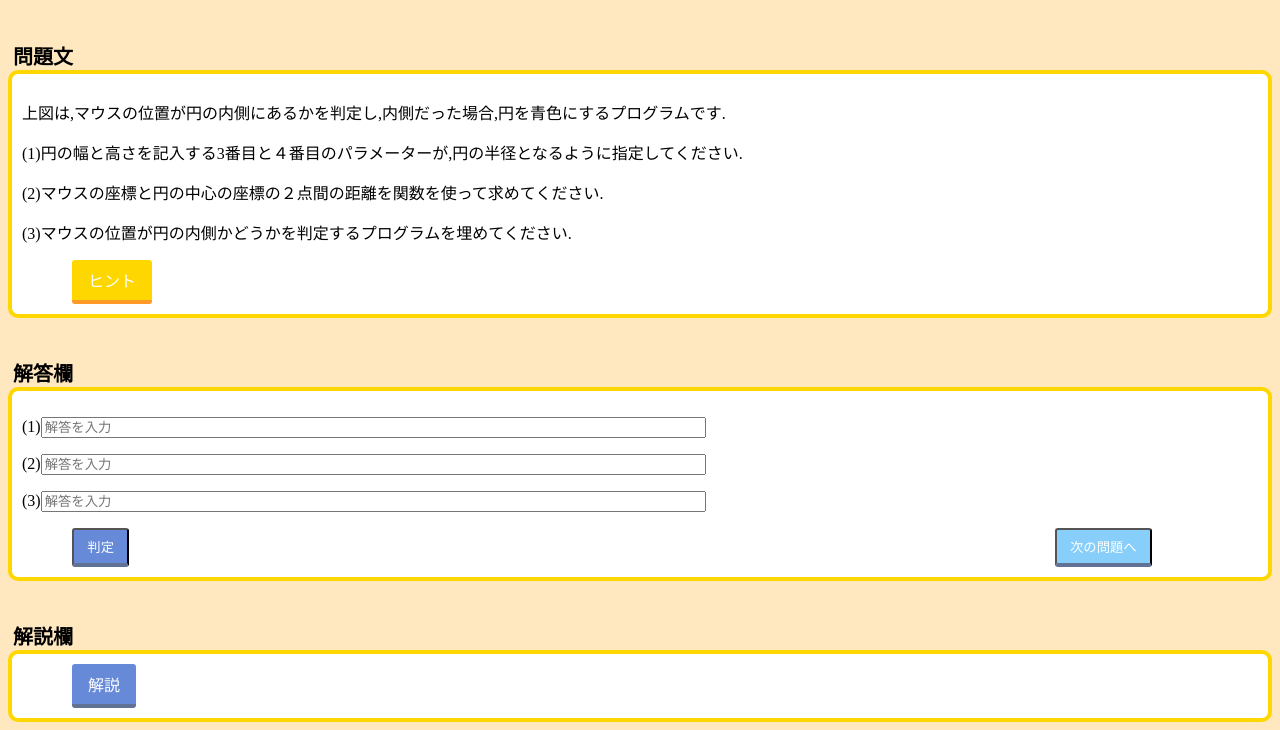
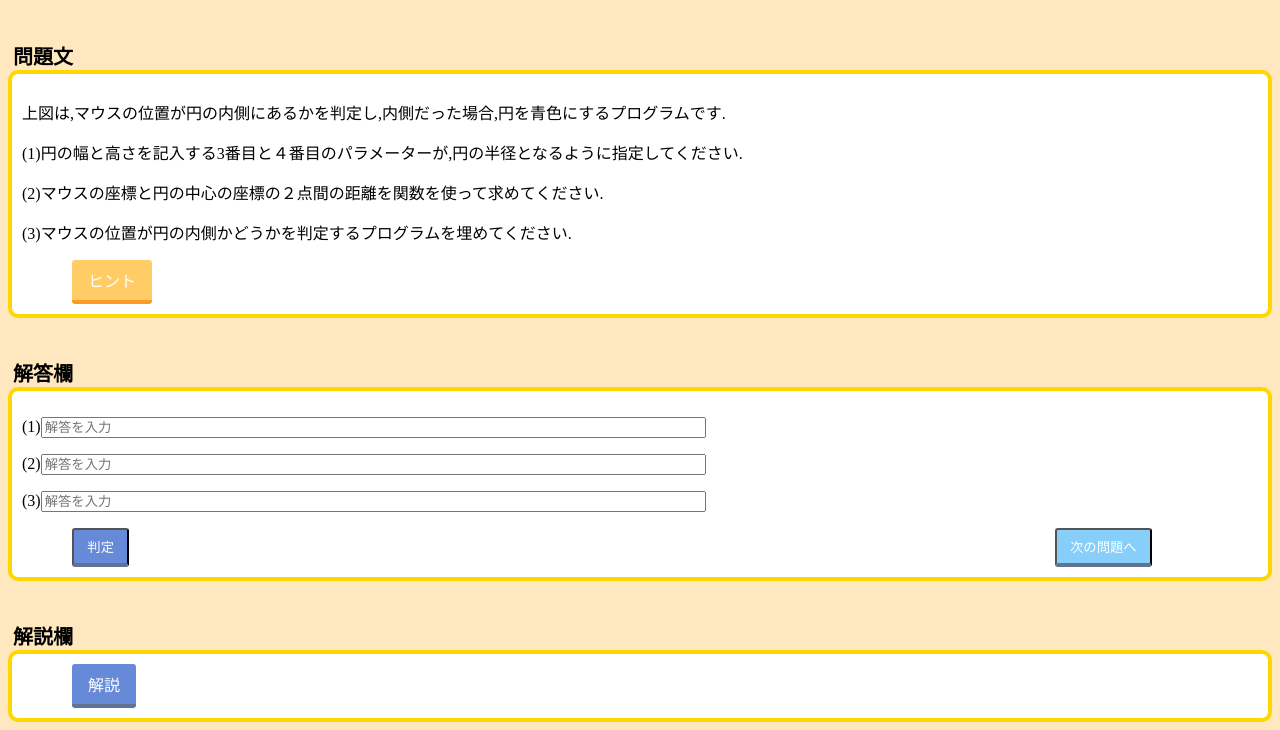
Before and after one commit to o-saringu/5-3_tyuukyuu, a plain HTML site: page index.html in a window 1280 px wide. Shown: the part 697-1427 px from the top of the page. Drawn offline with Linux system fonts and the light colour scheme.

Commit message:
Update website.css

```diff
--- a/website.css
+++ b/website.css
@@ -132,7 +132,7 @@ body{
 	display: inline-block;
  	padding: 0.5em 1em;
   	text-decoration: none;
-  	background: #FFD700;/*ボタン色*/
+  	background: #FFCC66;/*ボタン色*/
   	color: #FFF;
   	border-bottom: solid 4px #FD9A28;
   	border-radius: 3px;
```
